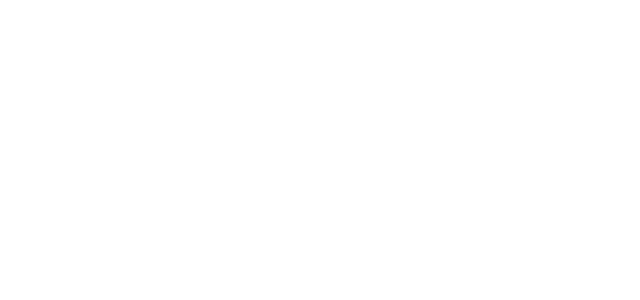
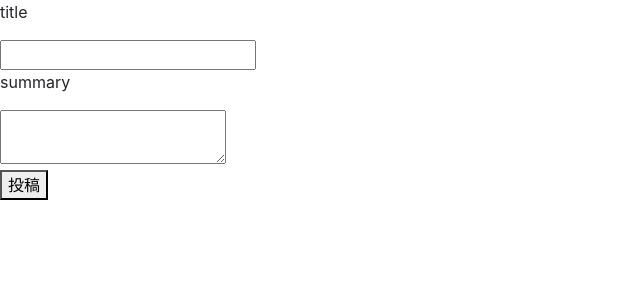
Before and after one commit to akakou-hobby/rotarite, a Nuxt app: page /new_novel in a window 1280 px wide. Before the commit this address had no page. Shown: the top 300 px of the page, without its empty margins (0-640 px from the left). Built offline with nearby package versions, Linux system fonts and the light colour scheme.

Commit message:
ノベルを投稿するページの作成

```diff
--- /dev/null
+++ b/pages/new_novel.vue
@@ -0,0 +1,43 @@
+<template>
+  <div>
+    <p>title</p>
+    <input v-model="title" />
+    <br />
+    <p>summary</p>
+    <textarea v-model="summary"></textarea>
+    <br />
+    <button type="button" value="submit" v-on:click="submit()">投稿</button>
+  </div>
+</template>
+
+<script>
+import Logo from "~/components/Logo.vue";
+// import firebase from "app";
+
+// const app = firebase.init();
+export default {
+  methods: {
+    submit() {
+      const novelRepo = new this.$NovelRepository();
+
+      novelRepo.create({
+        title: this.title,
+        summary: this.summary,
+        rootContent: this.content
+      });
+
+      location.href = "/";
+    }
+  },
+  mounted() {},
+  data() {
+    return {
+      content: "",
+      title: "",
+      summary: ""
+    };
+  }
+};
+</script>
+
+<style></style>
```
